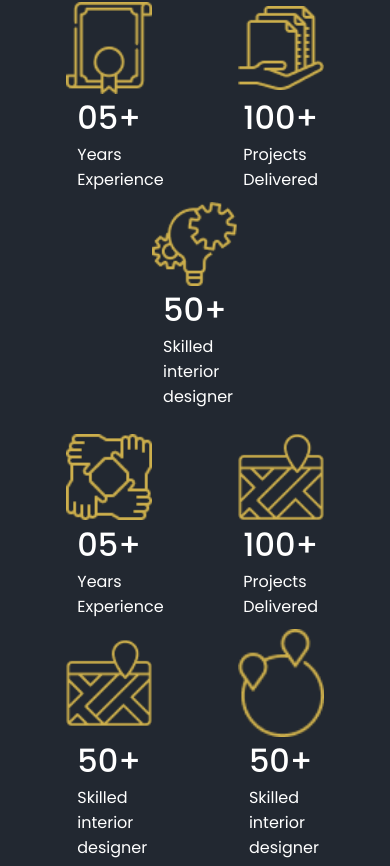
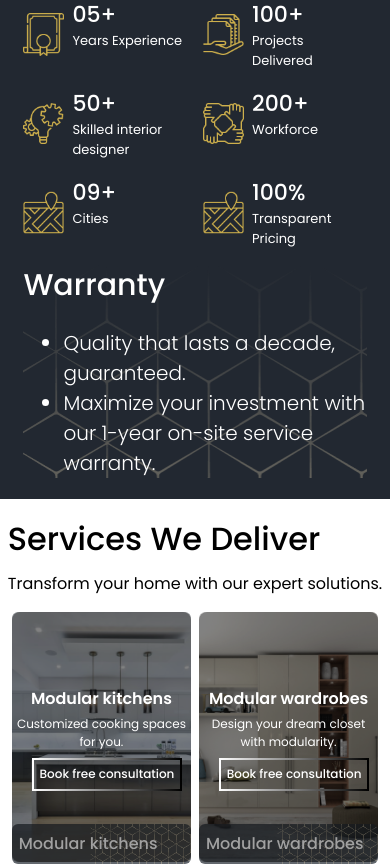
Before and after one commit to NaveenprasanthT/look-and-live-nextjs, a Next.js app: page / in a window 390 px wide. Shown: the part 1862-2728 px from the top of the page. Built offline with nearby package versions, Linux system fonts and the light colour scheme.

Commit message:
Font size change

```diff
--- a/src/Components/DownloadPopup.jsx
+++ b/src/Components/DownloadPopup.jsx
@@ -126,6 +126,7 @@ const DownloadPopup = () => {
   return (
     <>
       <div className={styles.downloadWrap}>
+      <div id='recaptcha-container'></div>
         <div className={styles.heading}>
           <h1>Download</h1>
           <div className={styles.close} onClick={() => setDownloadPop(false)} >
@@ -171,7 +172,6 @@ const DownloadPopup = () => {
         </div>
 
       </div>
-      <div id='recaptcha-container'></div>
     </>
   )
 }
--- a/src/Components/Home/Image-Content/Content.js
+++ b/src/Components/Home/Image-Content/Content.js
@@ -23,11 +23,11 @@ export const residential = {
     content: <p>
         Residential construction is the process of expanding, renovating, building a new house or areas designed to be utilised for residential purposes.
     </p>,
-    subContent: <ul>
+    subContent:<h3><ul>
         <li>We are dedicated to provide high-quality construction services that are both timely and cost-effective. To guarantee that your house is built to last, we only utilise the best materials and cutting-edge construction processes.</li>
         <li>We also adhere to all safety standards and regulations to ensure a safe and secure living space for our clients</li>
         <li>Our team of experts will collaborate with you to understand the vision and requirements for your home and create a cohesive and harmonious design. </li>
-    </ul>,
+    </ul></h3>,
     btnValue: '',
     imageRight: false,
     imgUrl: require("../../../../public/Assets/residential.png").default,
@@ -40,12 +40,12 @@ export const emi = {
     topTitle: true,
     heading: <h1>Want to book a <span className={styles.highlight}>FREE</span> Consultation session?</h1>,
     content: <h2>Design Now, Pay later</h2>,
-    subContent: <div>
+    subContent: <h3>
         <p>Putting off your home interiors project because of financial constraints? You don't have to anymore.
             The No Cost EMI facility helps you to pay your monthly EMIs without any additional cost. This means, when repaying your purchase cost, you only have to pay the actual cost of the product without any interest.</p>
         <p>Tenure: 6-24 months. No cost EMI options.</p>
         <p>T&Cs apply</p>
-    </div>,
+    </h3>,
     btnValue: 'Book now',
     imageRight: false,
     imgUrl: require("../../../../public/Assets/aboutUS.png").default,
--- a/src/Components/Home/Image-Content/IndexElement.js
+++ b/src/Components/Home/Image-Content/IndexElement.js
@@ -94,14 +94,16 @@ export const Right = styled.div`
 
 
     }
-    h6{
+    h3{
         margin: 0;
         display: ${({ id }) => (id === 'emi' ? 'none' : 'block')};
+        font-size: 15px;
+        font-weight: 300;
     }
     P{
         margin: 0;
         margin-bottom: 4%;
-        font-size: 20px;
+        font-size: 16px;
         line-height: 160%;
         font-weight: 300;
         color: ${({id}) => (id==='download' ? '#000' : '')};
--- a/src/Components/Home/WhyUs.jsx
+++ b/src/Components/Home/WhyUs.jsx
@@ -21,27 +21,20 @@ const WhyUs = () => {
             text: 'Skilled interior designer',
             img: require('../../../public/Assets/icons/choose3.png'),
         },
-    ]
-    const row2 = [
         {
-            number: '05+',
-            text: 'Years Experience',
+            number: '200+',
+            text: 'Workforce',
             img: require('../../../public/Assets/icons/choose4.png'),
         },
         {
-            number: '100+',
-            text: 'Projects Delivered',
+            number: '09+',
+            text: 'Cities',
             img: require('../../../public/Assets/icons/choose5.png')
         },
         {
-            number: '50+',
-            text: 'Skilled interior designer',
+            number: '100%',
+            text: 'Transparent Pricing',
             img: require('../../../public/Assets/icons/choose5.png'),
-        },
-        {
-            number: '50+',
-            text: 'Skilled interior designer',
-            img: require('../../../public/Assets/icons/choose7.png')
         },
     ]
 
@@ -81,19 +74,6 @@ const WhyUs = () => {
                 }
 
             </div>
-            <div className={styles.row2}>
-                {
-                    row2.map((item, key) => (
-                        <div className={styles.iconWrap} key={key} >
-                            <Image className={styles.icon} src={item.img} alt='image' />
-                            <div className={styles.contentWrap}>
-                                <div className={styles.number}>{item.number}</div>
-                                <div className={styles.text}>{item.text}</div>
-                            </div>
-                        </div>
-                    ))
-                }
-            </div>
             <div className={styles.warranty}>
                 {
                     data.map((item, key) => (
--- a/src/pages/index.js
+++ b/src/pages/index.js
@@ -29,6 +29,8 @@ export default function Home() {
         <link rel="icon" href="/favicon.ico" />
       </Head>
       <>
+      {downloadPop ? <DownloadPopup /> : ''}
+      {booking ? <Booking /> : ''}
         <Navbar />
         <HeroSection />
         <Index {...aboutUs} />
@@ -42,8 +44,6 @@ export default function Home() {
         <Partners />
         <Testimonials />
         <Footer />
-        {downloadPop ? <DownloadPopup /> : ''}
-        {booking ? <Booking /> : ''}
       </>
     </>
   )
--- a/src/styles/Home.module.css
+++ b/src/styles/Home.module.css
@@ -1,6 +1,6 @@
 /* index */
 .bigFont {
-    font-size: 24px;
+    font-size: 20px;
 }
 .highlight{
     color: var(--primary-color)
--- a/src/styles/WhyUs.module.css
+++ b/src/styles/WhyUs.module.css
@@ -7,12 +7,11 @@
     font-size: 48px;
 }
 
-.row1,
-.row2 {
-    display: flex;
-    flex-wrap: wrap;
+.row1 {
+    display: grid;
+    grid-template-columns: 1fr 1fr 1fr;
+    gap: 1rem;
     justify-content: space-around;
-    width: 100%;
     margin: 4% 0;
 }
 
@@ -21,8 +20,7 @@
 }
 
 .contentWrap {
-    margin-left: 10%;
-    width: max-content;
+    margin-left: 5%;
 }
 
 .icon {
@@ -34,10 +32,6 @@
 .number {
     font-weight: 420;
     font-size: 32px;
-}
-
-.text {
-    width: max-content;
 }
 
 .warranty {
@@ -53,31 +47,23 @@
     margin-bottom: 4%;
 }
 
-@media screen and (max-width: 750px) {
-    .title {
-        font-size: 32px;
+@media screen and (max-width: 900px){
+    .row1{
+        grid-template-columns: 1fr 1fr;
+    }
 }
 
-    .iconWrap {
-        width: 50%;
-        flex-direction: column;
-        align-items: center;
-        margin-bottom: 10px;
+@media screen and (max-width: 650px) {
+    .title {
+        font-size: 30px;
     }
-
-    .icon {
-        width: 50%;
+    .icon{
+        width: 25%;
     }
-
     .number {
-        text-align: center;
+        font-size: 22px;
     }
-
-    .contentWrap {
-        margin: 0;
-    }
-
     .text {
-        width: 0;
+        font-size: 13px;
     }
 }
```
Lines whose indentation alone changed are shown as unchanged.
